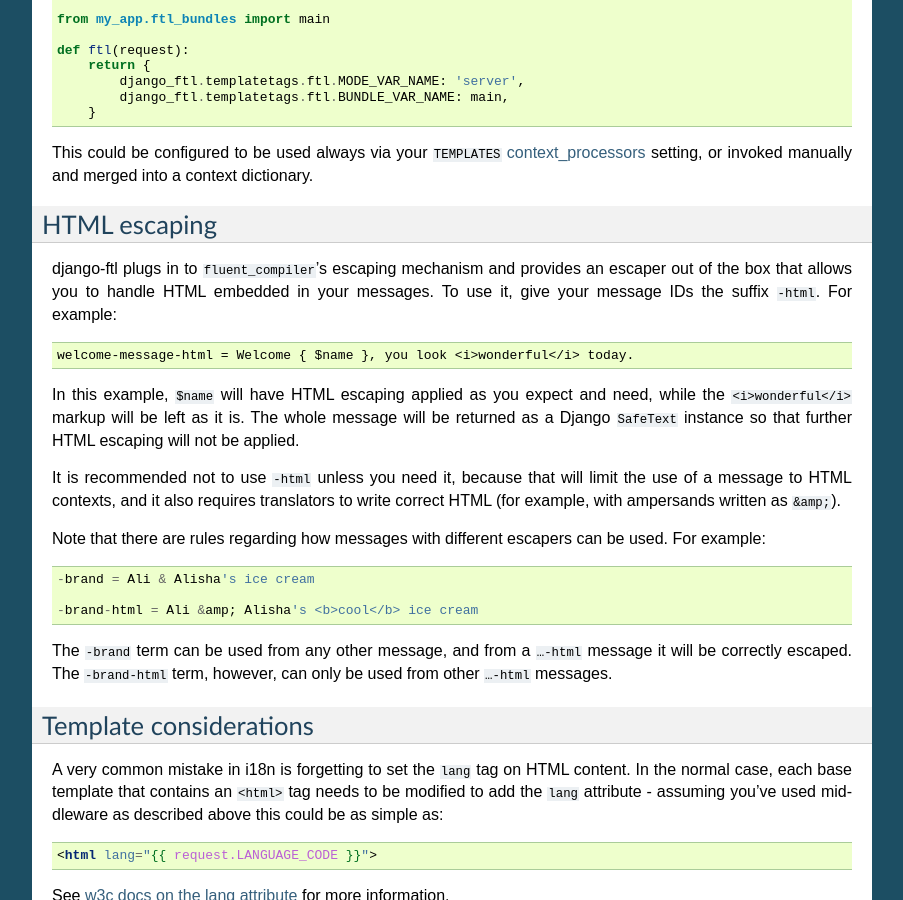
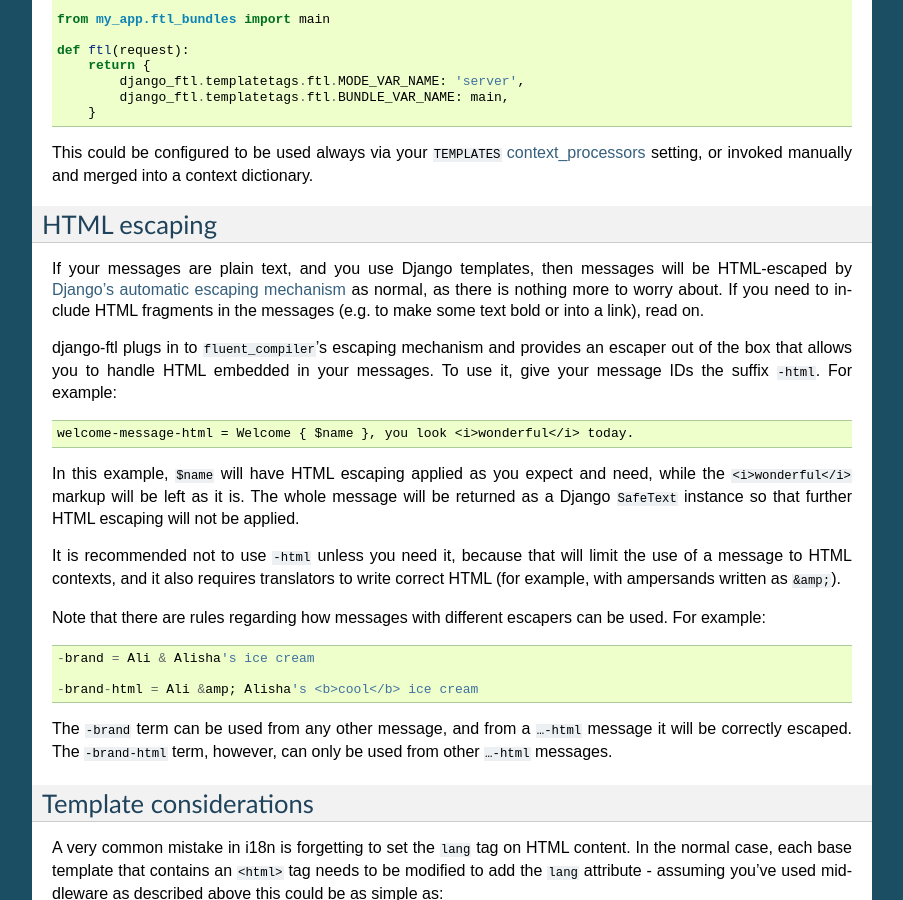
Before and after one commit to django-ftl/django-ftl, a Sphinx documentation site: the page built from docs/usage.rst, in a window 1280 px wide and 900 px high, scrolled down 7761 px. Shown: the whole window, without its empty margins (198-1101 px from the left). Built offline with Sphinx 7.4.7, drawn with Linux system fonts in a browser that asks for light colours.

Commit message:
docs: Improved section about HTML escaping

```diff
--- a/docs/usage.rst
+++ b/docs/usage.rst
@@ -551,6 +551,12 @@ setting, or invoked manually and merged into a context dictionary.
 HTML escaping
 -------------
 
+If your messages are plain text, and you use Django templates, then messages
+will be HTML-escaped by `Django’s automatic escaping mechanism
+<https://docs.djangoproject.com/en/stable/ref/templates/language/#automatic-html-escaping>`_
+as normal, as there is nothing more to worry about. If you need to include HTML
+fragments in the messages (e.g. to make some text bold or into a link), read on.
+
 django-ftl plugs in to ``fluent_compiler``'s escaping mechanism and provides an
 escaper out of the box that allows you to handle HTML embedded in your messages.
 To use it, give your message IDs the suffix ``-html``. For example::
```
